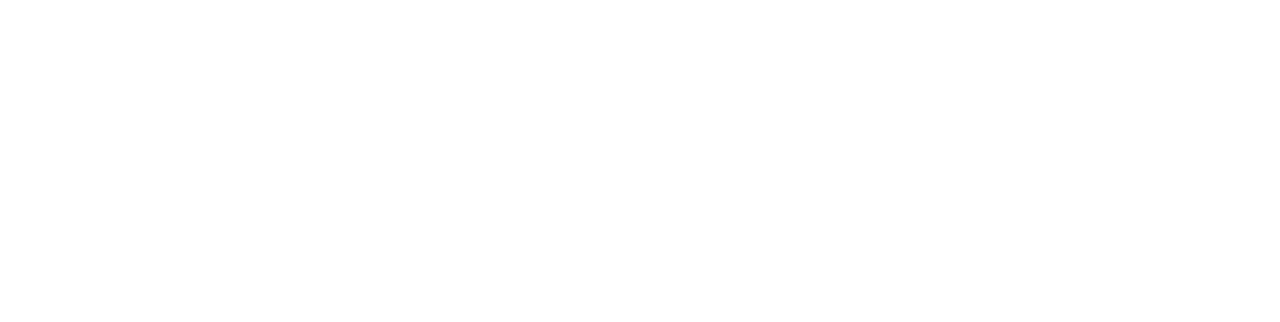
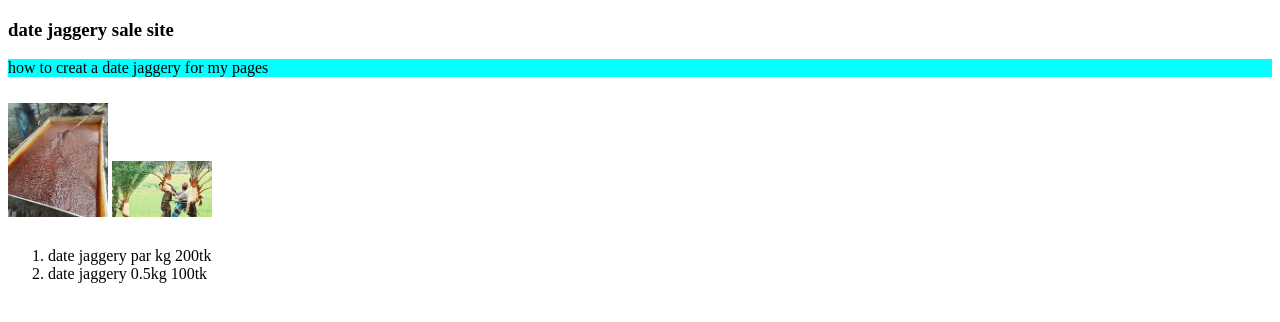
Before and after one commit to Shofi118/date-jaggery-repo, a plain HTML site: page index.html in a window 1280 px wide. Drawn offline with Linux system fonts and the light colour scheme.

Commit message:
iam a fast saler

```diff
--- a/index.html
+++ b/index.html
@@ -4,8 +4,19 @@
     <meta charset="UTF-8">
     <meta name="viewport" content="width=device-width, initial-scale=1.0">
     <title>my date jaggery</title>
+    <link rel="stylesheet" href="styles/blog .css">
 </head>
 <body>
+    <div>
+        <h3>date jaggery sale site</h3>
+        <p> how to creat a date jaggery for my pages</p>
+        <img width="100px" src="images/a.jpeg" alt="">
+        <img width="100px" src="images/m.jpeg" alt="">
+        <ol>
+            <li>date jaggery par kg 200tk</li>
+            <li>date jaggery 0.5kg 100tk</li>
+        </ol>
 
+    </div>
 </body>
 </html>
--- /dev/null
+++ b/styles/blog .css
@@ -0,0 +1,7 @@
+p{
+    background-color: cyan;
+}
+img{
+    padding-bottom: 20px;
+    padding-block: 10px;
+}
```
Also changed, not shown: images/a.jpeg (added), images/m.jpeg (added).
